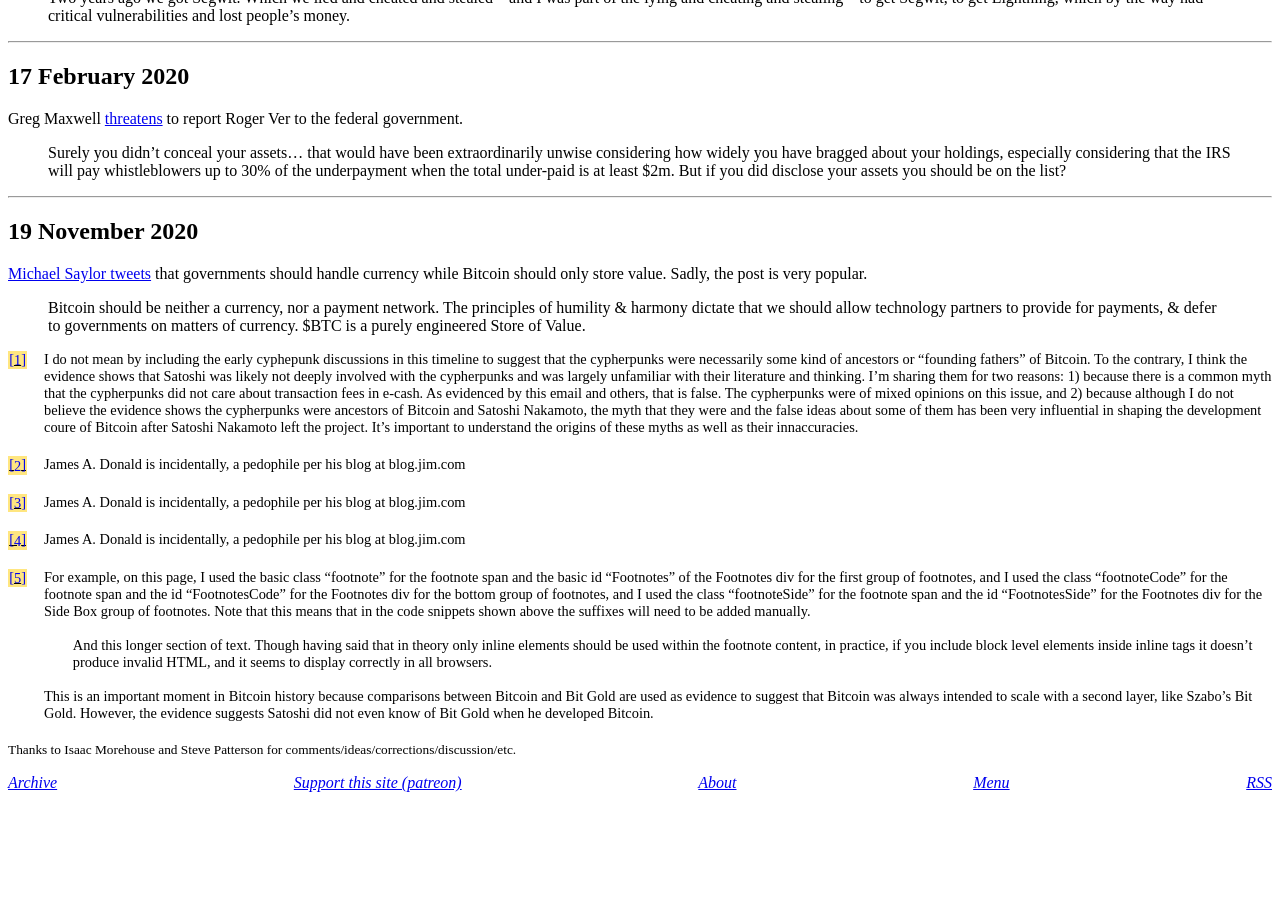
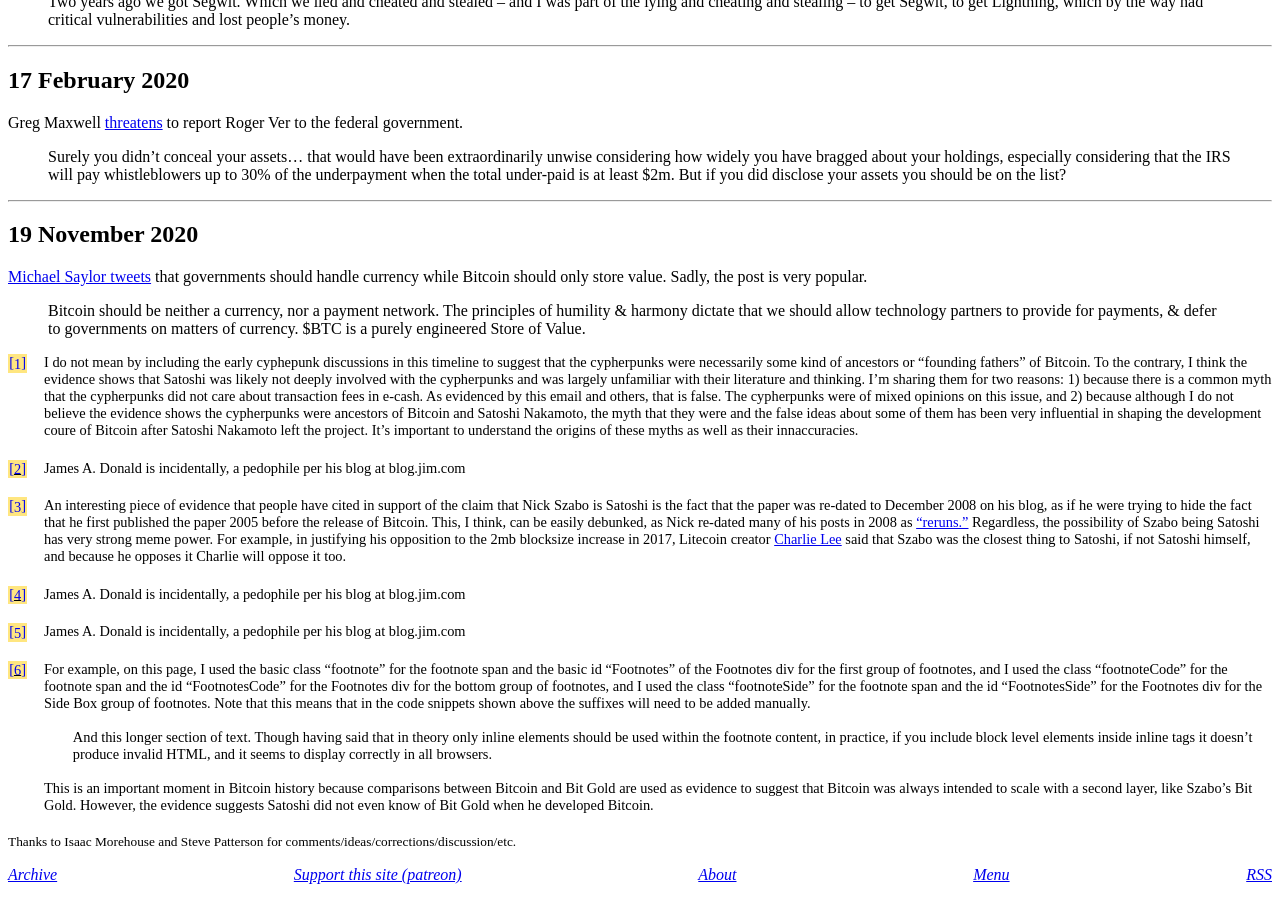
Before and after one commit to derykmakgill/website, a Jekyll site: the page built from testbtc.md, in a window 1280 px wide and 900 px high, scrolled down 23227 px. Built offline with Jekyll 4.4.1, drawn with Linux system fonts in a browser that asks for light colours; a script that is not in the unit is left out; before the commit the page ends 24035 px from its top, so only the background shows below that; some of the changed text lies outside the part shown.

Commit message:
Update testbtc.md

```diff
--- a/testbtc.md
+++ b/testbtc.md
@@ -163,7 +163,7 @@
 
 ## 25 December 2005
 
-Nick Szabo published his [Bit gold paper.](http://unenumerated.blogspot.com/2005/12/bit-gold.html)
+Nick Szabo publishes his [Bit gold paper.](http://unenumerated.blogspot.com/2005/12/bit-gold.html) <span class="footnote"><span class="fnHide"> (Footnote: </span>An interesting piece of evidence that people have cited in support of the claim that Nick Szabo is Satoshi is the fact that the paper was re-dated to December 2008 on his blog, as if he were trying to hide the fact that he first published the paper 2005 before the release of Bitcoin. This, I think, can be easily debunked, as Nick re-dated many of his posts in 2008 as <a href="https://unenumerated.blogspot.com/2008/08/reruns.html" target="_blank">"reruns."</a> Regardless, the possibility of Szabo being Satoshi has very strong meme power. For example, in justifying his opposition to the 2mb blocksize increase in 2017, Litecoin creator <a href="https://twitter.com/SatoshiLite/status/928132580469227520" target="_blank">Charlie Lee</a> said that Szabo was the closest thing to Satoshi, if not Satoshi himself, and because he opposes it Charlie will oppose it too.  <span class="fnHide">)</span></span>
 
 ---
 
```
